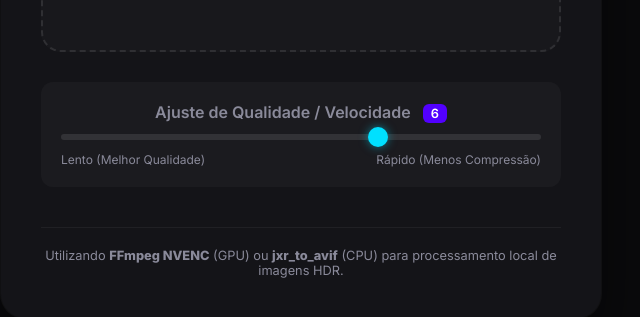
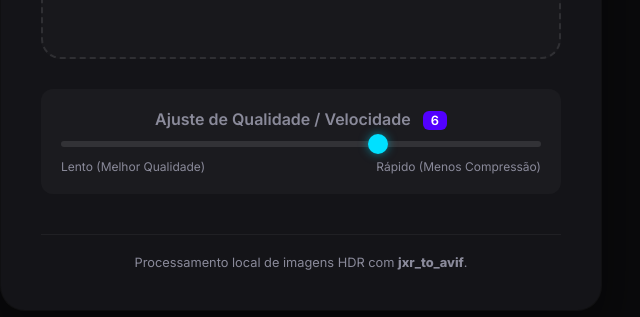
Before and after one commit to creachec/conversor-hdr, a website: page public/index.html in a window 1280 px wide. Shown: the part 417-734 px from the top of the page, without its empty margins (339-979 px from the left). Drawn offline with Linux system fonts and the light colour scheme.

Commit message:
Identifica o conversor usado pela interface

```diff
--- a/public/index.html
+++ b/public/index.html
@@ -107,7 +107,7 @@
         </main>
 
         <footer>
-            <p>Utilizando <strong>FFmpeg NVENC</strong> (GPU) ou <strong>jxr_to_avif</strong> (CPU) para processamento local de imagens HDR.</p>
+            <p>Processamento local de imagens HDR com <strong>jxr_to_avif</strong>.</p>
         </footer>
     </div>
     <script src="script.js"></script>
```
